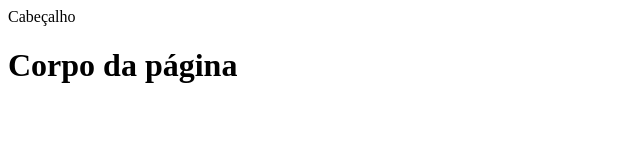
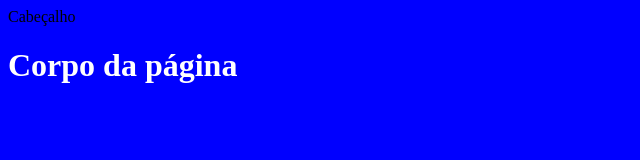
Before and after one commit to mUrYLloSoArE/Exemplo_Fluxo_Git_Dev, a plain HTML site: page index.html in a window 1280 px wide. Shown: the whole page, without its empty margins (0-640 px from the left). Drawn offline with Linux system fonts and the light colour scheme.

Commit message:
Tarefa concluida

```diff
--- a/index.html
+++ b/index.html
@@ -4,6 +4,7 @@
     <meta charset="UTF-8">
     <meta name="viewport" content="width=device-width, initial-scale=1.0">
     <title>Exemplo</title>
+    <link rel="stylesheet" href="style.css">
 </head>
 <header>
     Cabeçalho
--- /dev/null
+++ b/style.css
@@ -0,0 +1,6 @@
+body{
+    background-color: blue;
+}
+h1{
+    color: #FFF;
+}
```
